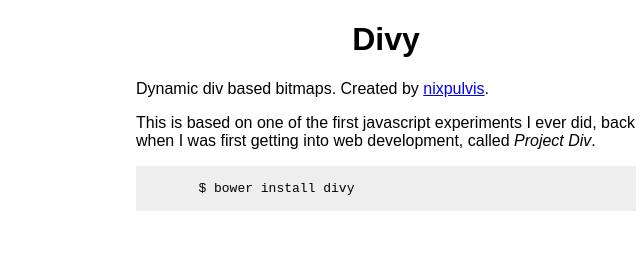
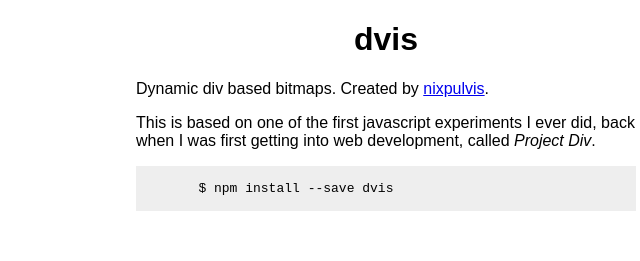
Before and after one commit to nixpulvis/dvis, a plain HTML site: page index.html in a window 1280 px wide. Shown: the top 261 px of the page, 254-894 px from the left. Drawn offline with nearby package versions, Linux system fonts and the light colour scheme; a script that the page names is missing.

Commit message:
Update index.html

```diff
--- a/index.html
+++ b/index.html
@@ -4,20 +4,20 @@
   <head>
     <meta charset='utf-8' />
     <meta http-equiv="X-UA-Compatible" content="chrome=1" />
-    <meta name="description" content="Divy : Make divs into a bitmap." />
+    <meta name="description" content="dvis : Make divs into a bitmap." />
 
     <script type="text/javascript" src="https://ajax.googleapis.com/ajax/libs/jquery/1.9.1/jquery.min.js"></script>
-    <script type="text/javascript" src="https://raw.github.com/nixpulvis/divy/master/lib/divy.js"></script>
+    <script type="text/javascript" src="https://raw.github.com/nixpulvis/dvis/master/lib/dvis.js"></script>
 
     <link rel="stylesheet" type="text/css" media="screen" href="stylesheets/stylesheet.css">
     <script type="text/javascript" src="javascripts/main.js"></script>
 
-    <title>Divy</title>
+    <title>dvis</title>
   </head>
 
   <body>
 
-    <h1>Divy</h1>
+    <h1>dvis</h1>
     <div class="info">
       <p>
         Dynamic div based bitmaps. Created by
@@ -28,15 +28,15 @@
         when I was first getting into web development, called <cite>Project Div</cite>.
       </p>
       <pre><code>
-        $ bower install divy
+        $ npm install --save dvis
       </code></pre>
     </div>
 
     <h2>Non-Fixed Ratio</h2>
-    <div id="example" class="divy"></div>
+    <div id="example" class="dvis"></div>
 
     <h2>Fixed Ratio</h2>
-    <div id="exampleFixed" class="divy"></div>
+    <div id="exampleFixed" class="dvis"></div>
 
   </body>
 </html>
```
